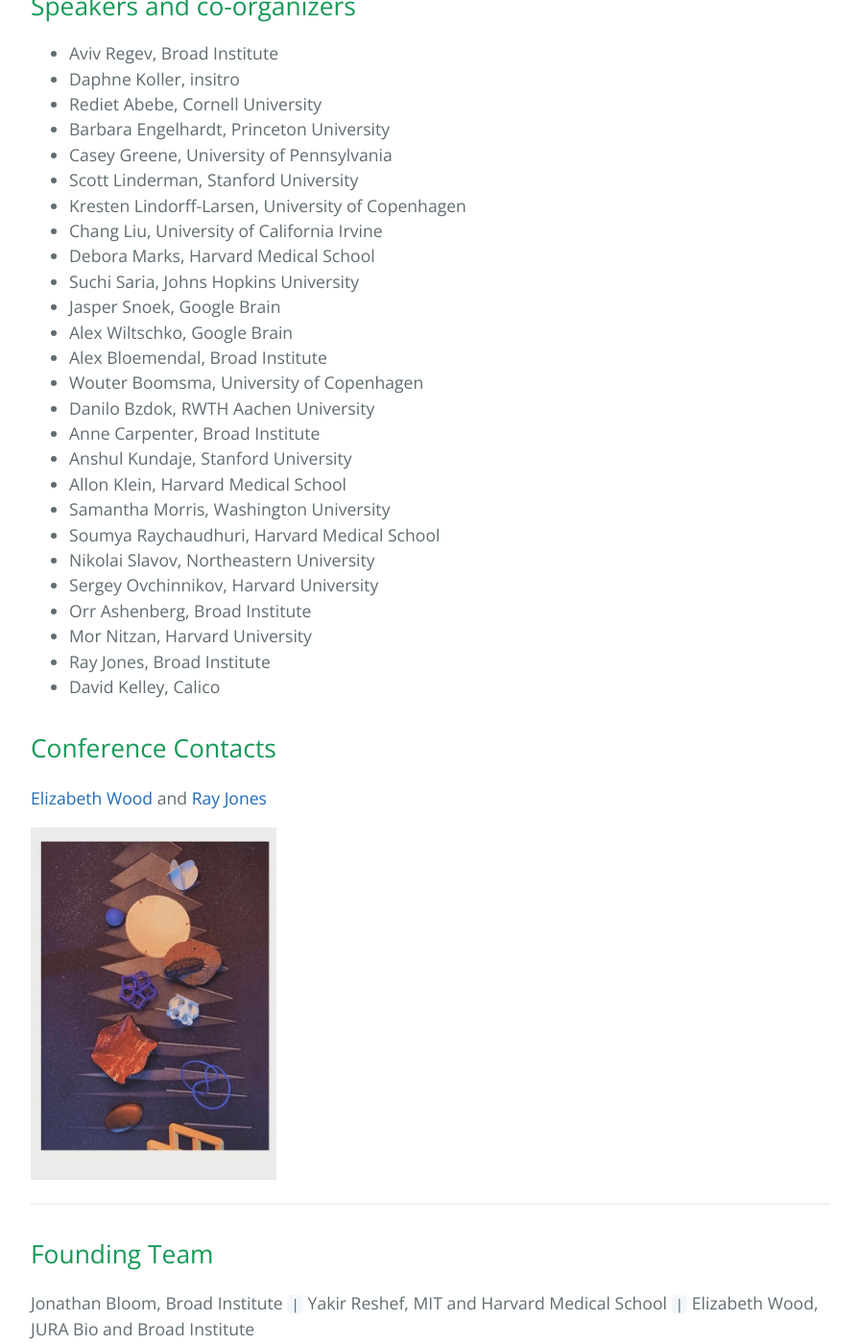
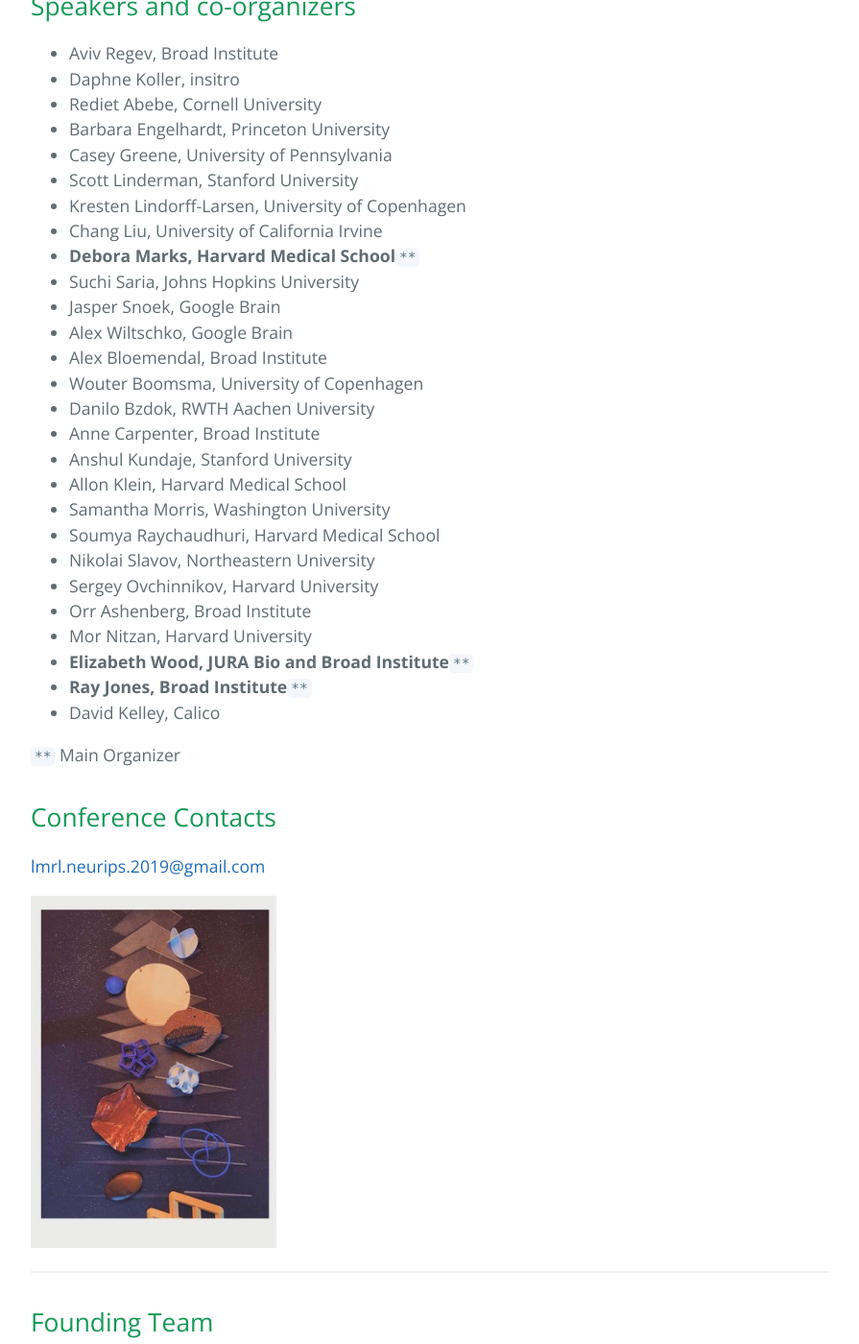
Before and after one commit to lmrl-bio/lmrl-bio.github.io, a Jekyll site: the page built from people.md, in a window 1280 px wide and 1400 px high, scrolled down 506 px. Shown: the whole window at 96% size, without its empty margins (192-1087 px from the left). Built offline with Jekyll 4.4.1, drawn with Linux system fonts in a browser that asks for light colours; our own code applies the rules of GitHub Pages for plain Markdown files.

Commit message:
Update people.md

```diff
--- a/people.md
+++ b/people.md
@@ -11,7 +11,7 @@ layout: default
 - Scott Linderman, Stanford University
 - Kresten Lindorff-Larsen, University of Copenhagen
 - Chang Liu, University of California Irvine
-- Debora Marks, Harvard Medical School
+- **Debora Marks, Harvard Medical School**`**`
 - Suchi Saria, Johns Hopkins University
 - Jasper Snoek, Google Brain
 - Alex Wiltschko, Google Brain
@@ -27,12 +27,14 @@ layout: default
 - Sergey Ovchinnikov, Harvard University
 - Orr Ashenberg, Broad Institute
 - Mor Nitzan, Harvard University
-- Ray Jones, Broad Institute
+- **Elizabeth Wood, JURA Bio and Broad Institute**`**`
+- **Ray Jones, Broad Institute**`**`
 - David Kelley, Calico
 
+`**` Main Organizer
 
 ## Conference Contacts
-<a href="mailto:lmrl.neurips.2019@gmail.com">Elizabeth Wood</a> and <a href="lmrl.neurips.2019@gmail.com">Ray Jones</a>
+<a href="mailto:lmrl.neurips.2019@gmail.com">lmrl.neurips.2019@gmail.com</a>
 
 <img src="/LRML-LF.jpg" width="256">
 
```
